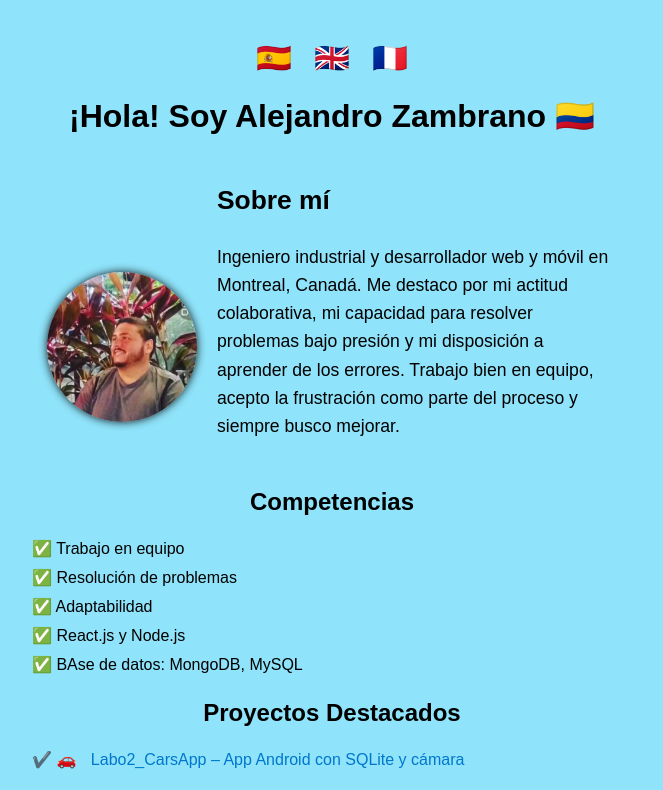
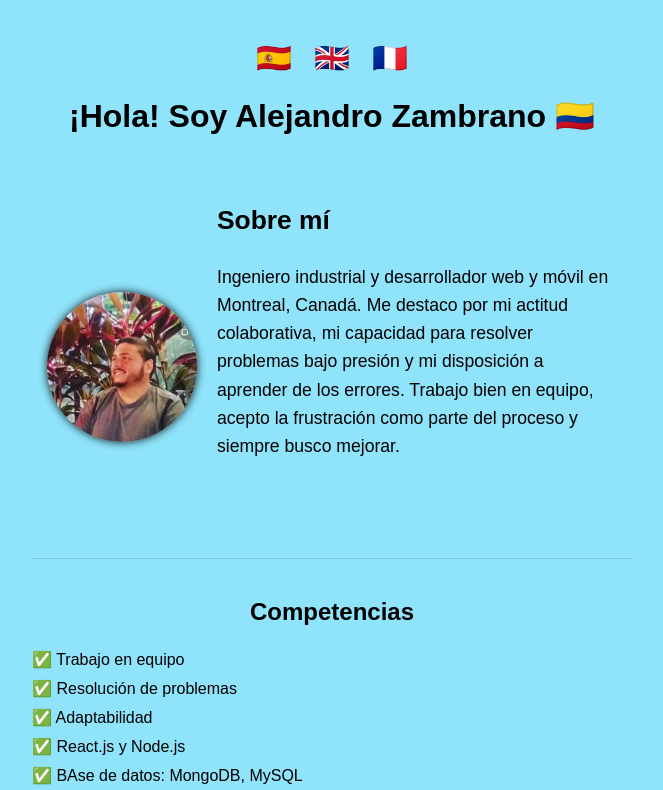
Before and after one commit to alejandrozambrano/alejandrozambrano.github.io, a React (Create React App) app: page / in a window 1280 px wide. Shown: the top 790 px of the page, without its empty margins (308-971 px from the left). Built offline with nearby package versions, Linux system fonts and the light colour scheme.

Commit message:
adicion de lineas de separacion de secciones

```diff
--- a/src/App.css
+++ b/src/App.css
@@ -95,3 +95,21 @@ p a {
   max-width: 400px;
   text-align: left;
 }
+
+section {
+  padding: 20px 0;
+  border-top: 1px solid rgba(0, 0, 0, 0.1);
+}
+
+section:first-of-type {
+  border-top: none;
+}
+
+.greeting {
+  margin-bottom: 30px;
+}
+.skills,
+.projects,
+.contact {
+  margin-top: 30px;
+}
--- a/src/App.js
+++ b/src/App.js
@@ -121,6 +121,7 @@ function App() {
         </li>
       </ul>
 
+      <section>
       <h2>{t.contact}</h2>
       <p>
         📧{" "}
@@ -134,6 +135,9 @@ function App() {
           LinkedIn
         </a>
       </p>
+      </section>
+
+
     </div>
   );
 }
```
